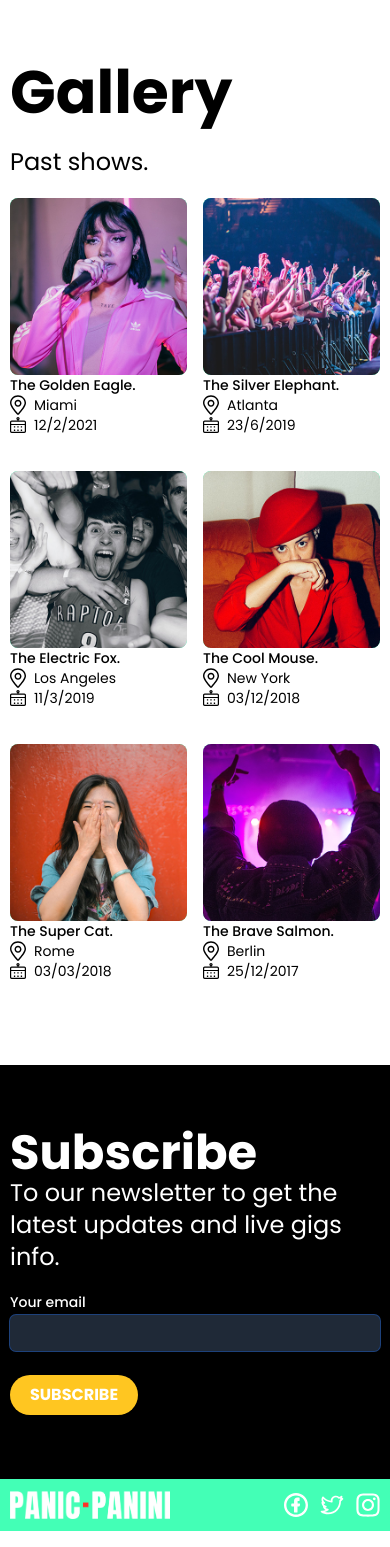
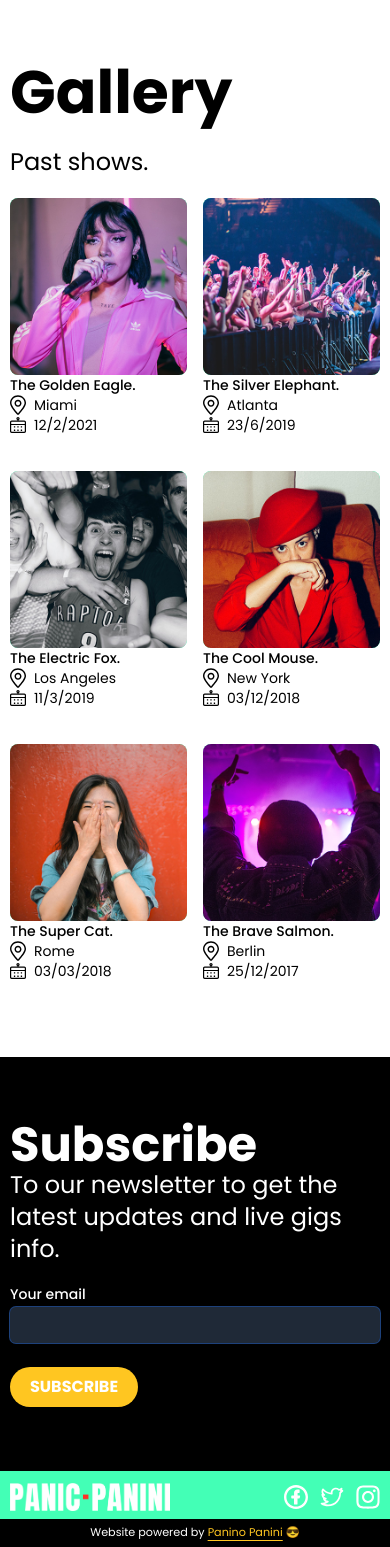
Before and after one commit to Vera-D/IAUsite, a Next.js app: page / in a window 390 px wide. Shown: the part 4061-5608 px from the top of the page. Built offline with nearby package versions, Linux system fonts and the light colour scheme.

Commit message:
Add link to paninopanini.co.uk

```diff
--- a/app/components/Footer/Footer.js
+++ b/app/components/Footer/Footer.js
@@ -4,7 +4,7 @@ import Image from "next/image";
 
 export default function Footer() {
 	return (
-		<section id="footer" className="bg-black w-full lg:fixed lg:bottom-0 lg:z-[-1] lg:h-[21rem]">
+		<section id="footer" className="bg-black w-full lg:fixed lg:bottom-0 lg:z-[-1] lg:h-[23rem]">
 			<footer className="w-full">
 				<div className=" py-16">
 					<Container customClasses="flex flex-col lg:items-center lg:flex-row">
@@ -17,7 +17,7 @@ export default function Footer() {
 						</div>
 					</Container>
 				</div>
-				<div className="bg-fluo-green py-3 relative z-[100]">
+				<div className="bg-fluo-green pt-3 relative z-[100]">
 					<Container customClasses="flex justify-between items-center">
 						<Image className="max-w-[10rem] lg:max-w-[15rem] h-auto" src="/logo-landscape.png" width={815} height={144} alt="Footer logo" />
 						<div className="flex gap-3 md:gap-4">
@@ -35,6 +35,15 @@ export default function Footer() {
 							</svg>
 						</div>
 					</Container>
+					<div className="bg-black text-white mt-2 py-2">
+						<p className="text-[0.7rem] text-center leading-none">
+							Website powered by{" "}
+							<a className="text-yellow-btn-primary underline underline-offset-4 hover:text-yellow-600" href="https://www.paninopanini.co.uk/" target="_blank" rel="noreferrer">
+								Panino Panini
+							</a>{" "}
+							😎
+						</p>
+					</div>
 				</div>
 			</footer>
 		</section>
--- a/app/components/PhotoGallery/PhotoGallery.js
+++ b/app/components/PhotoGallery/PhotoGallery.js
@@ -76,7 +76,7 @@ export default function PhotoGallery() {
 	};
 
 	return (
-		<section id="photo-gallery" className={`w-full mt-16 pb-16 lg:mt-56 lg:pb-56 lg:mb-[21rem] reveal${isIntersecting ? " visible" : ""}`} ref={sectionRef}>
+		<section id="photo-gallery" className={`w-full mt-16 pb-14 lg:mt-56 lg:pb-56 lg:mb-[21rem] reveal${isIntersecting ? " visible" : ""}`} ref={sectionRef}>
 			<Container>
 				<h2 className="font-bold text-6xl pb-6">Gallery</h2>
 				<p>Past shows.</p>
```
